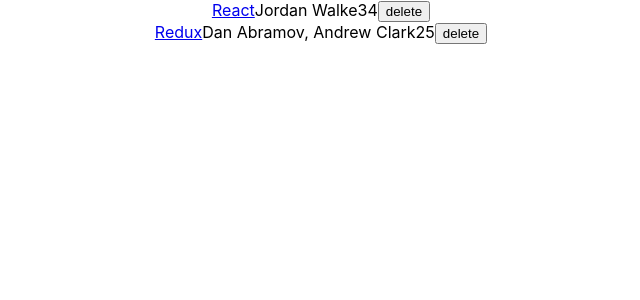
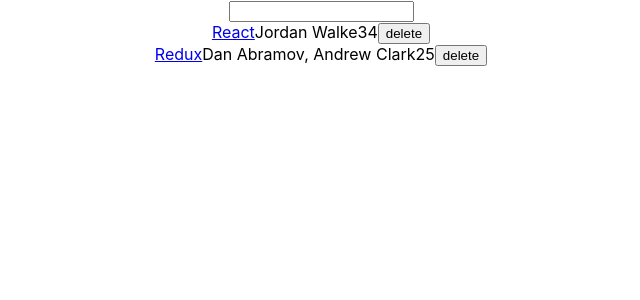
Before and after one commit to AlexTargonski/hacker-news-client, a React (Create React App) app: page / in a window 1280 px wide. Shown: the top 300 px of the page, without its empty margins (319-959 px from the left). Built offline with nearby package versions, Linux system fonts and the light colour scheme.

Commit message:
feat: add search

```diff
--- a/src/App.js
+++ b/src/App.js
@@ -1,15 +1,23 @@
 import React, { Component } from 'react';
 import { LIST }             from './list';
 import './App.css';
+
+function isSearched(searchTerm) {
+  return function(item) {
+    return item.title.toLowerCase().includes(searchTerm.toLowerCase());
+  }
+}
 
 class App extends Component {
   constructor(props) {
     super(props);
     this.state = {
-      list: LIST
+      list: LIST,
+      searchTerm: '',
     };
 
     this.onDismiss = this.onDismiss.bind(this);
+    this.onSearchChange = this.onSearchChange.bind(this);
   }
 
   onDismiss(id) {
@@ -18,11 +26,21 @@ class App extends Component {
     this.setState({ list: updatedList });
   }
 
+  onSearchChange(event) {
+    this.setState({ searchTerm: event.target.value });
+  }
+
   render() {
     return (
       <div className="App">
+        <form>
+          <input
+            type="text"
+            onChange={this.onSearchChange}
+          />
+        </form>
         {
-          this.state.list.map( item =>
+          this.state.list.filter(isSearched(this.state.searchTerm)).map( item =>
             <div key={item.objectID}>
               <span>
                 <a href={item.url}>{item.title}</a>
```
